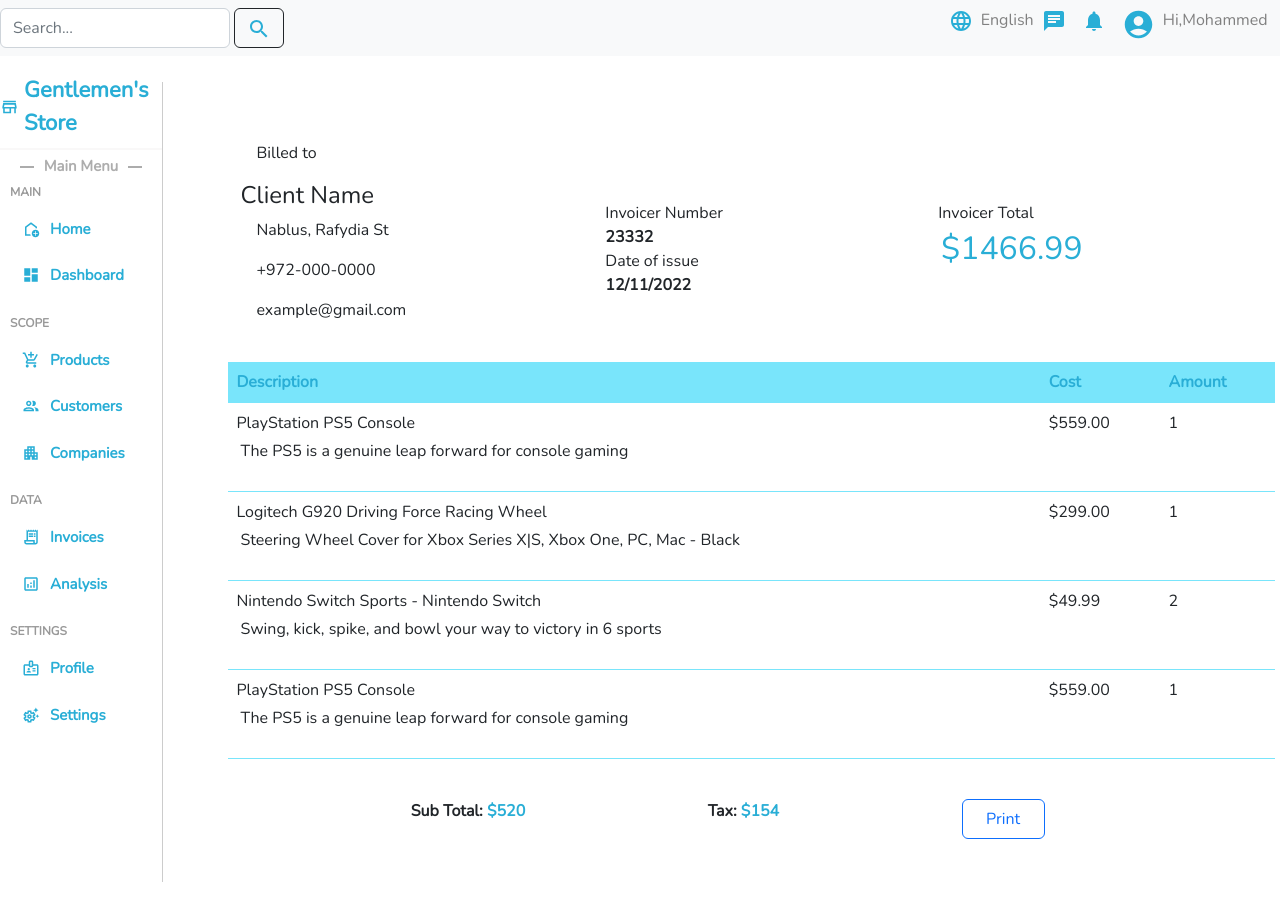
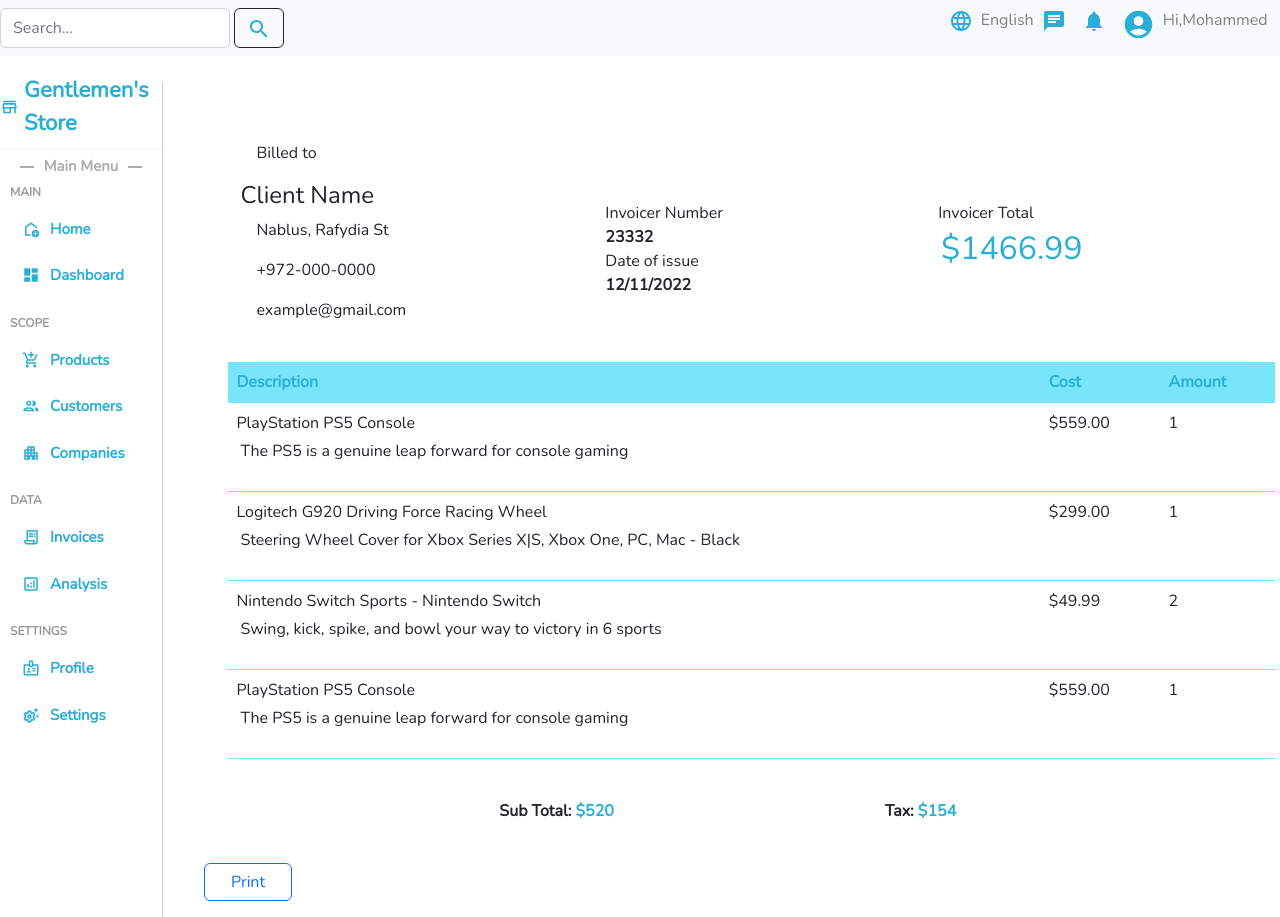
Before and after one commit to iMohammadSawalha/storify, a React (Create React App) app: page /invoices in a window 1280 px wide. Before the commit the page ends 882 px from the top, so only its background shows below. Built offline with nearby package versions, Linux system fonts and the light colour scheme.

Commit message:
Functional Print Button Added

```diff
--- a/package.json
+++ b/package.json
@@ -23,6 +23,7 @@
     "react-icons": "4.6.0",
     "react-router-dom": "^6.4.3",
     "react-scripts": "^5.0.1",
+    "react-to-print": "^2.14.10",
     "sass": "^1.56.1"
   },
   "devDependencies": {
--- a/src/Components/Invoices/Footer.js
+++ b/src/Components/Invoices/Footer.js
@@ -1,17 +1,12 @@
 import React from "react";
-import Button from 'react-bootstrap/Button';
 
 const Footer = ({ data }) => {
-    const btnPrint = () => {
-        window.print();
-    }
     return (
         <>
             <div className="row p-4">
                 <div className="container-fluid footer">
                     <p className="fw-bold">Sub Total: <span id="sub-total">${data.total}</span> </p>
                     <p className="fw-bold">Tax: <span id="tax">${data.tax}</span> </p>
-                    <Button variant="btn col-1 btn-outline-primary" onClick={btnPrint}>Print</Button>
                 </div>
             </div>
         </>
--- a/src/Pages/Invoices/Invoices.js
+++ b/src/Pages/Invoices/Invoices.js
@@ -1,18 +1,81 @@
 import ClientDetails from '../../Components/Invoices/ClientDetails';
 import Footer from '../../Components/Invoices/Footer';
 import InvocieTable from '../../Components/Invoices/InvoiceTable';
-import './style.css'
+import './style.css';
 
-const Invoice = () => {
+import * as React from "react";
+import Button from 'react-bootstrap/Button';
+import { useReactToPrint } from "react-to-print";
+
+
+ const FunctionalComponentWithHook = () => {
+  const componentRef = React.useRef(null);
+
+  const onBeforeGetContentResolve = React.useRef(null);
+
+  const [loading, setLoading] = React.useState(false);
+  const [text, setText] = React.useState("old boring text");
+
+  const handleAfterPrint = React.useCallback(() => {
+    console.log("`onAfterPrint` called"); // tslint:disable-line no-console
+  }, []);
+
+  const handleBeforePrint = React.useCallback(() => {
+    console.log("`onBeforePrint` called"); // tslint:disable-line no-console
+  }, []);
+
+  const handleOnBeforeGetContent = React.useCallback(() => {
+    console.log("`onBeforeGetContent` called"); // tslint:disable-line no-console
+    setLoading(true);
+    setText("Loading new text...");
+
+    return new Promise((resolve) => {
+      onBeforeGetContentResolve.current = resolve;
+
+      setTimeout(() => {
+        setLoading(false);
+        setText("New, Updated Text!");
+        resolve();
+      }, 2000);
+    });
+  }, [setLoading, setText]);
+
+  const reactToPrintContent = React.useCallback(() => {
+    return componentRef.current;
+  }, [componentRef.current]);
+
+  const handlePrint = useReactToPrint({
+    content: reactToPrintContent,
+    documentTitle: "Invoice",
+    onBeforeGetContent: handleOnBeforeGetContent,
+    onBeforePrint: handleBeforePrint,
+    onAfterPrint: handleAfterPrint,
+    removeAfterPrint: true
+  });
+
+  React.useEffect(() => {
+    if (
+      text === "New, Updated Text!" &&
+      typeof onBeforeGetContentResolve.current === "function"
+    ) {
+      onBeforeGetContentResolve.current();
+    }
+  }, [onBeforeGetContentResolve.current, text]);
   return (
-    <>
-      <div className='container h-50 p-3'>
+    <div>
+      <div className='container h-50 p-3 printData'>
+        <div ref={componentRef} text={text} >
         <ClientDetails data={{ Fname: "Client Name", email: "example@gmail.com", mobileNum: "+972-000-0000", address: "Nablus, Rafydia St", total: 1466.99 }} />
         <InvocieTable />
-        <Footer data={{ total: "520", tax: "154" }} />
+        <Footer data={{ total: "520", tax: "154" ,}} />
+        </div>
+        {loading && <p className="indicator">Loading ...</p>}
+        <Button variant="btn col-1 btn-outline-primary" onClick={handlePrint} >
+        Print
+        </Button>
       </div>
-    </>
+    </div>
   );
-}
+};
 
-export default Invoice;
+export default FunctionalComponentWithHook;
--- a/src/index.js
+++ b/src/index.js
@@ -8,14 +8,14 @@
 import './index.css';
 import Analysis from "./Pages/Analysis/Analysis";
 import Companies from "./Pages/Companies/Companies";
+import Coupons from "./Pages/Coupons/Coupons";
 import Customers from "./Pages/Customers/Customers";
+import Dashboard from './Pages/Dashboard/Dashboard';
+import Discounts from "./Pages/Discounts/Discounts";
 import Home from "./Pages/Home/Home";
-import Invoice from "./Pages/Invoices/Invoices";
+import FunctionalComponentWithHook from "./Pages/Invoices/Invoices";
 import Products from "./Pages/Products/Products";
 import Profile from "./Pages/Profile/Profile";
-import Coupons from "./Pages/Coupons/Coupons";
-import Discounts from "./Pages/Discounts/Discounts";
-import Dashboard from './Pages/Dashboard/Dashboard';
 
 const rootElement = document.getElementById("root");
 const root = createRoot(rootElement);
@@ -32,7 +32,7 @@
               <Route path="/home" element={<Home/>} />
               <Route path="/dashboard" index element={<Dashboard/>} />
               <Route path="/analysis" element={<Analysis/>} />
-              <Route path="/invoices" element={<Invoice/>} />
+              <Route path="/invoices" element={<FunctionalComponentWithHook/>} />
               <Route path="/products" element={<Products/>} />
               <Route path="/companies" element={<Companies/>} />
               <Route path="/customers" element={<Customers/>} />
```
Also changed, not shown: 1 other file (tests, documents, lock files or other folders).
